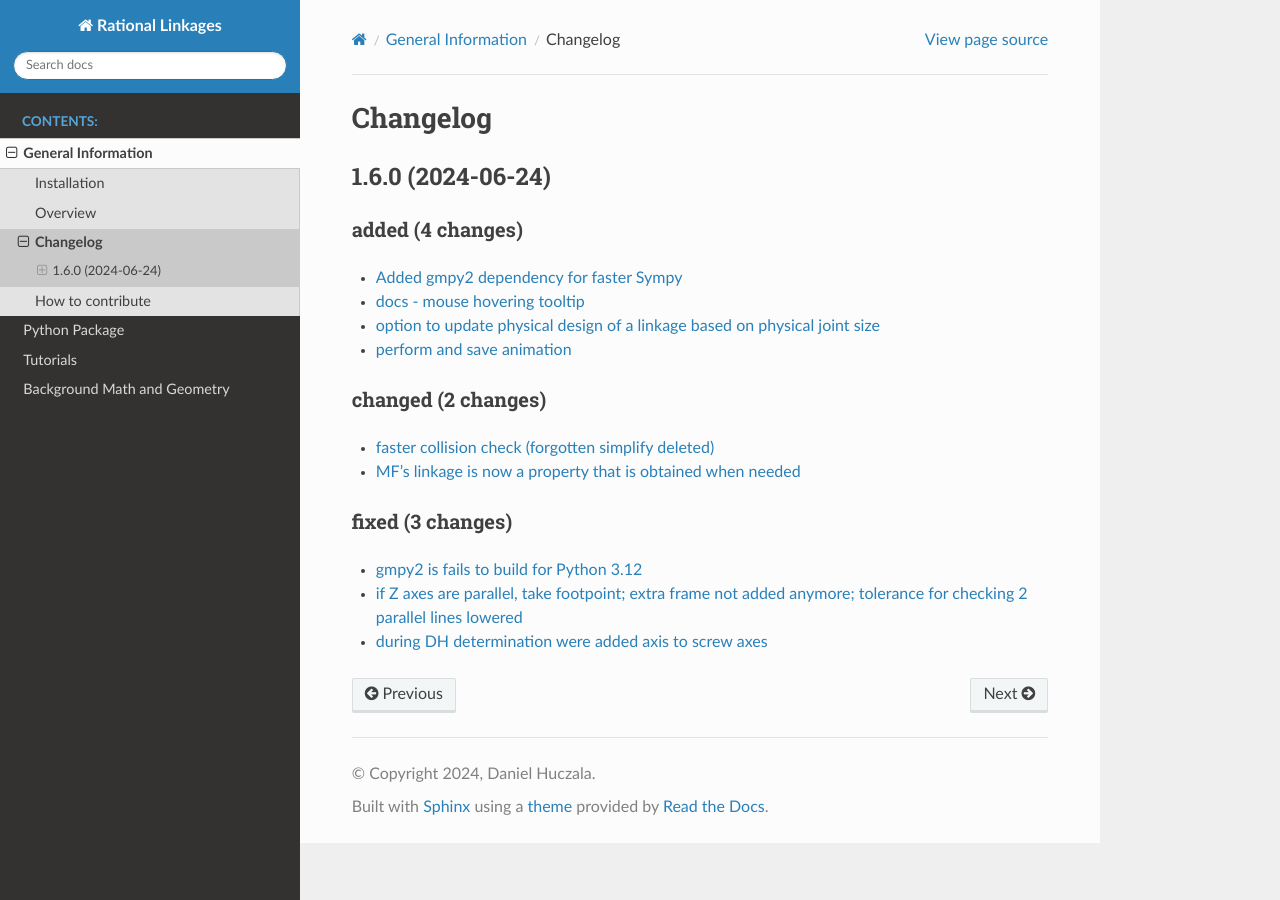
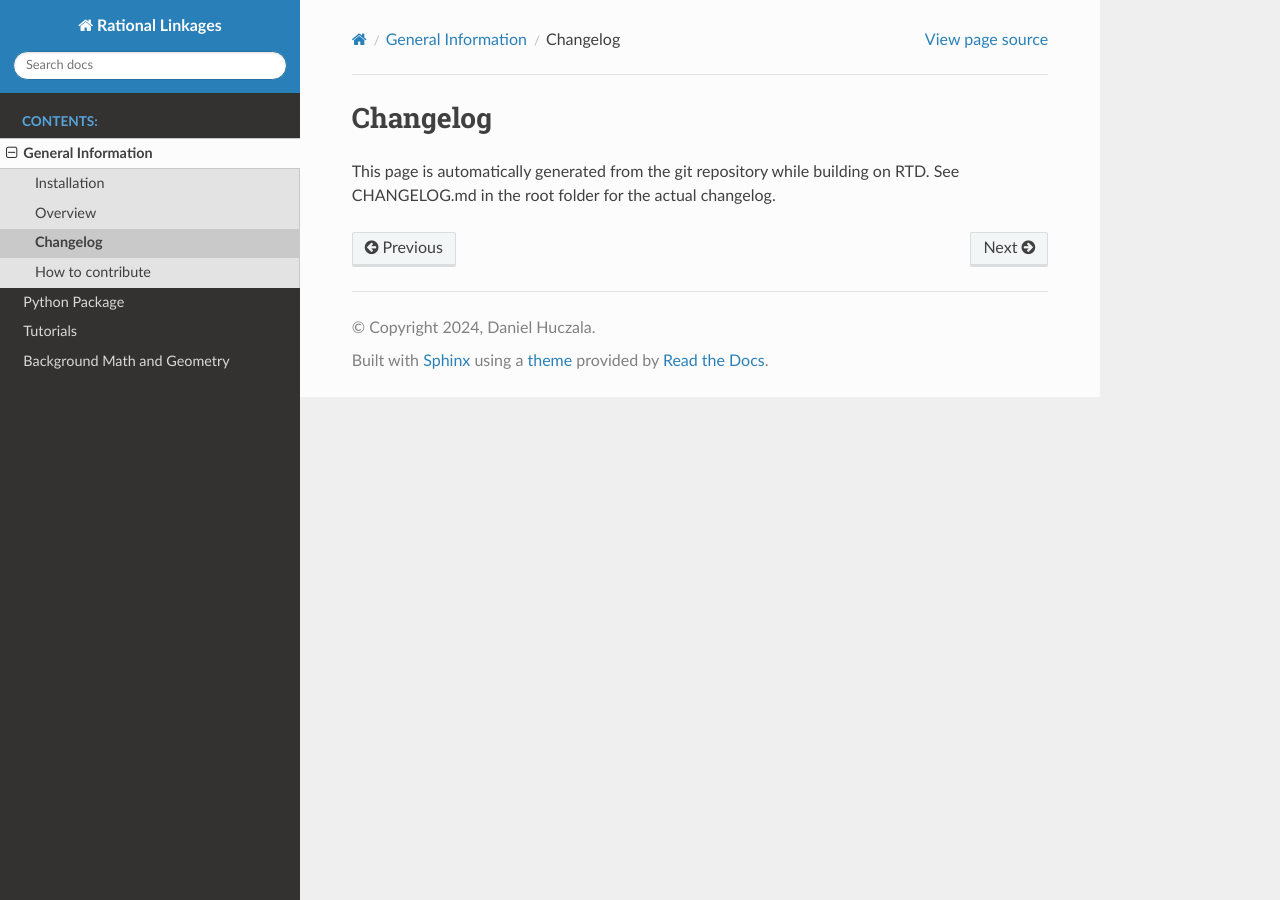
Before and after one commit to hucik14/rational-linkages, a Sphinx documentation site: the page built from docs/source/general/changelog.rst, in a window 1280 px wide. Built offline with Sphinx 7.4.7 and the Read the Docs theme 2.0.0, drawn with Linux system fonts in a browser that asks for light colours.

Commit message:
changelog replaced on side of RTD
Changelog: fixed

```diff
--- a/docs/source/general/changelog.rst
+++ b/docs/source/general/changelog.rst
@@ -1,37 +1,6 @@
 Changelog
 =========
 
-1.6.0 (2024-06-24)
-------------------
-
-added (4 changes)
-~~~~~~~~~~~~~~~~~
-
--  `Added gmpy2 dependency for faster
-   Sympy <https://git.uibk.ac.at/geometrie-vermessung/rational-linkages/-/commit/3f63ffa6>`__
--  `docs - mouse hovering
-   tooltip <https://git.uibk.ac.at/geometrie-vermessung/rational-linkages/-/commit/c71c2ac9>`__
--  `option to update physical design of a linkage based on physical
-   joint
-   size <https://git.uibk.ac.at/geometrie-vermessung/rational-linkages/-/commit/dc6b45ef>`__
--  `perform and save
-   animation <https://git.uibk.ac.at/geometrie-vermessung/rational-linkages/-/commit/af2e5ce7>`__
-
-changed (2 changes)
-~~~~~~~~~~~~~~~~~~~
-
--  `faster collision check (forgotten simplify
-   deleted) <https://git.uibk.ac.at/geometrie-vermessung/rational-linkages/-/commit/6155127c>`__
--  `MF’s linkage is now a property that is obtained when
-   needed <https://git.uibk.ac.at/geometrie-vermessung/rational-linkages/-/commit/5750b834>`__
-
-fixed (3 changes)
-~~~~~~~~~~~~~~~~~
-
--  `gmpy2 is fails to build for Python
-   3.12 <https://git.uibk.ac.at/geometrie-vermessung/rational-linkages/-/commit/c5ea1cdc>`__
--  `if Z axes are parallel, take footpoint; extra frame not added
-   anymore; tolerance for checking 2 parallel lines
-   lowered <https://git.uibk.ac.at/geometrie-vermessung/rational-linkages/-/commit/b62ede7b>`__
--  `during DH determination were added axis to screw
-   axes <https://git.uibk.ac.at/geometrie-vermessung/rational-linkages/-/commit/324dd211>`__
+This page is automatically generated from the git repository
+while building on RTD. See CHANGELOG.md in the root folder for
+the actual changelog.
```
Also changed, not shown: .readthedocs.yaml.
